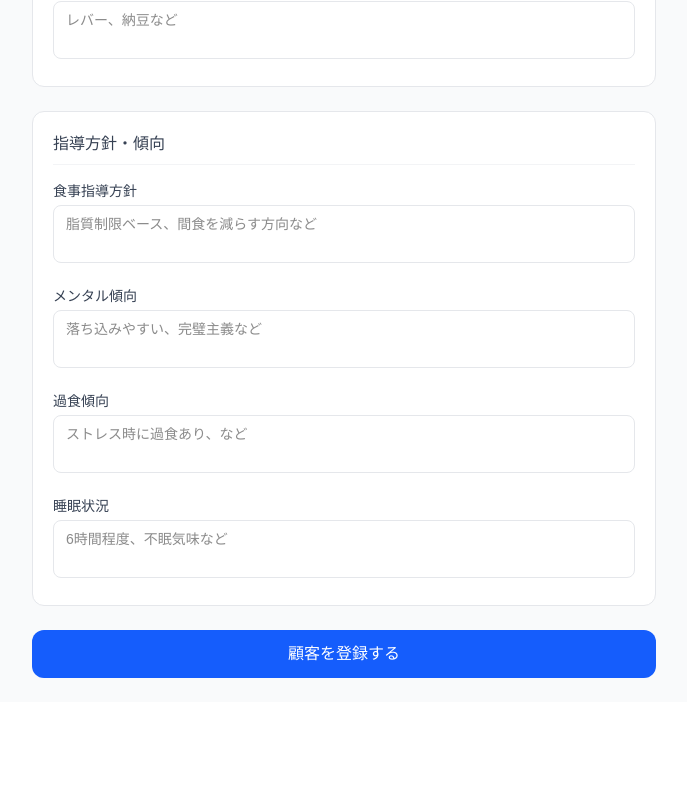
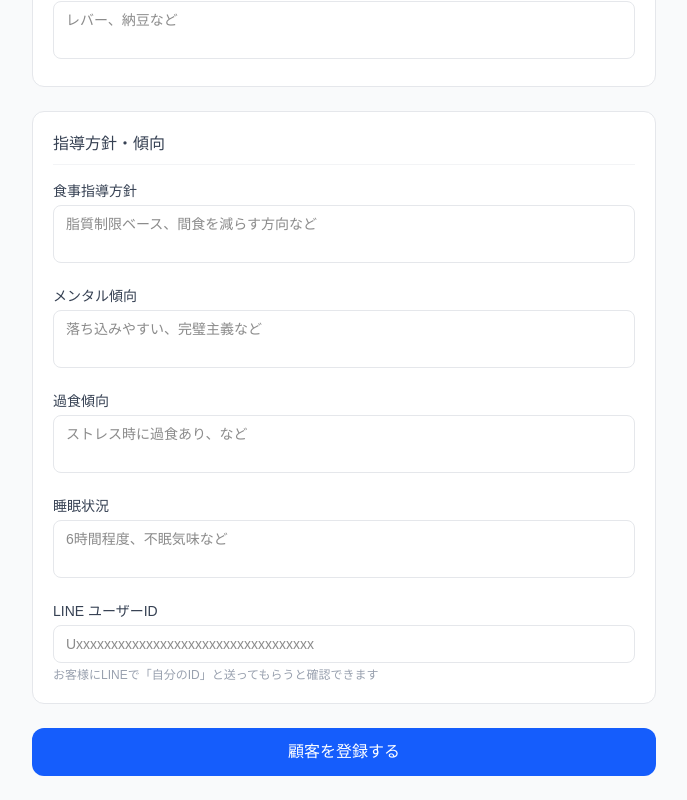
Before and after one commit to yodo1219/personal-gym-ai, a Next.js app: page /clients/new in a window 1280 px wide. Shown: the part 1038-1838 px from the top of the page, without its empty margins (296-983 px from the left). Before the commit the page ends 1740 px from the top, so only its background shows below. Built offline with nearby package versions, Linux system fonts and the light colour scheme.

Commit message:
顧客登録にLINEユーザーID入力欄追加

```diff
--- a/src/app/clients/new/page.tsx
+++ b/src/app/clients/new/page.tsx
@@ -34,6 +34,7 @@ export default function NewClientPage() {
   const [mentalTendency, setMentalTendency] = useState("");
   const [bingeTendency, setBingeTendency] = useState("");
   const [sleepStatus, setSleepStatus] = useState("");
+  const [lineUserId, setLineUserId] = useState("");
 
   async function handleSubmit() {
     if (!name || !age || !height || !weight) {
@@ -53,6 +54,7 @@ export default function NewClientPage() {
         goal, activityLevel, allergies, medicalHistory,
         dislikedFoods, dietaryPolicy, mentalTendency,
         bingeTendency, sleepStatus,
+        lineUserId,
       }),
     });
     setSaving(false);
@@ -182,6 +184,21 @@ export default function NewClientPage() {
               placeholder="6時間程度、不眠気味など" rows={2}
               className="w-full border border-gray-200 rounded-lg px-3 py-2 text-sm focus:outline-none focus:border-blue-400 resize-none" />
           </div>
+          <div>
+  <label className="block text-sm font-medium text-gray-700 mb-1">
+    LINE ユーザーID
+  </label>
+  <input
+    type="text"
+    value={lineUserId}
+    onChange={(e) => setLineUserId(e.target.value)}
+    placeholder="Uxxxxxxxxxxxxxxxxxxxxxxxxxxxxxxxxxx"
+    className="w-full border border-gray-200 rounded-lg px-3 py-2 text-sm focus:outline-none focus:border-blue-400"
+  />
+  <p className="text-xs text-gray-400 mt-1">
+    お客様にLINEで「自分のID」と送ってもらうと確認できます
+  </p>
+</div>
         </div>
 
         <button onClick={handleSubmit} disabled={saving}
```
